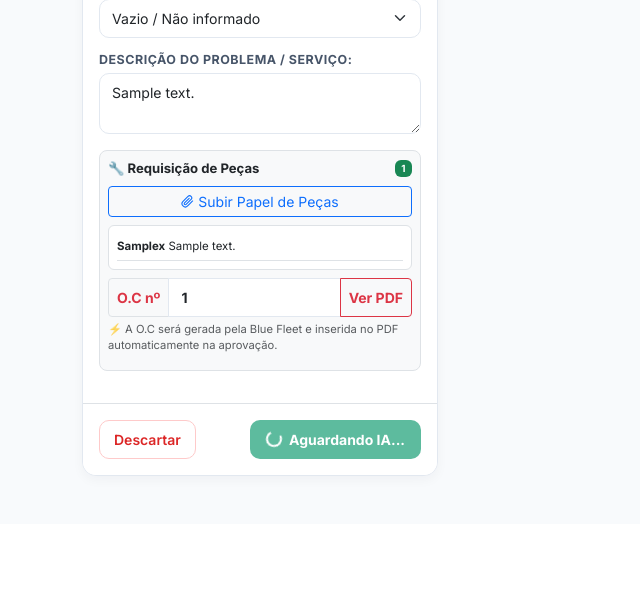
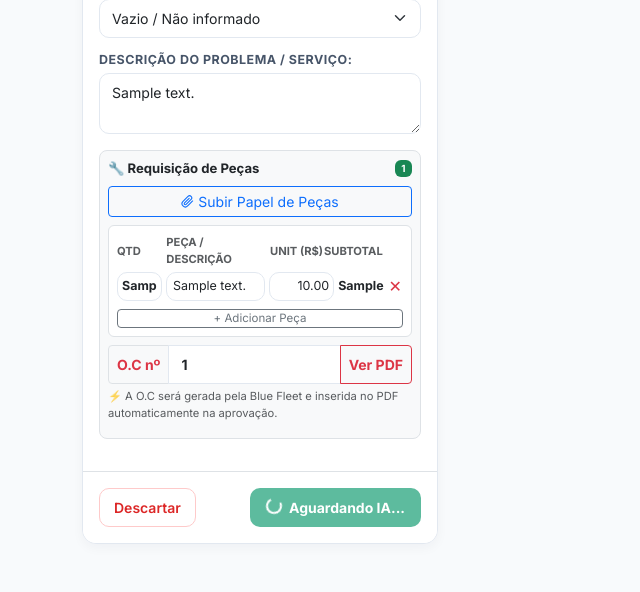
Before and after one commit to utchuco/proxy-nevada, a Flask app: template templates/painel.html in a window 1280 px wide. Shown: the part 813-1405 px from the top of the page, without its empty margins (0-640 px from the left). Before the commit the page ends 1292 px from the top, so only its background shows below. Run offline with Flask 3, Linux system fonts and the light colour scheme; the template is opened without the code that fills it: most values are stand-ins (such as "Sample title", 1, 10 or a date in 2020); some libraries are stand-ins or nearby versions.

Commit message:
Conferencia manual de pecas, data segura Blue Fleet e fixacao de placa por nome de arquivo

```diff
--- a/services/bluefleet_service.py
+++ b/services/bluefleet_service.py
@@ -691,7 +691,9 @@ def lancar_ordem_servico_pecas(contract_item_request_id, km_atual, itens_pecas,
         except Exception:
             unit = 0.0
 
-        desc = str(item.get("descricao", "")).strip().upper()
+        desc = str(item.get("descricao_pura") or item.get("descricao", "")).strip().upper()
+        desc = re.sub(r"\s*:\s*R\$\s*[\d\.,]+.*$", "", desc, flags=re.IGNORECASE).strip()
+        desc = re.sub(r"\s*\$\s*[\d\.,]+.*$", "", desc).strip()
 
         order_items_payload.append({
             "expenseGroupId": 7,                              # 01.01.02 - Peças
--- a/static/painel.js
+++ b/static/painel.js
@@ -193,6 +193,8 @@ async function aprovarChecklist(id) {
 
     if (!confirm("Confirmar envio para a Blue Fleet?")) return;
 
+    const itensPecas = coletarItensPecasDoCard(id);
+
     const payload = {
         placa: document.getElementById('placa_' + id).value.trim(),
         km_atual: document.getElementById('km_' + id).value,
@@ -203,7 +205,8 @@ async function aprovarChecklist(id) {
         solicitante: document.getElementById('solic_' + id).value.trim(),
         telefone: document.getElementById('tel_' + id).value.trim(),
         leva_e_traz: document.getElementById('leva_traz_' + id).value,
-        sufixo_tipo: document.getElementById('tipo_pdf_' + id)?.value || 'es'
+        sufixo_tipo: document.getElementById('tipo_pdf_' + id)?.value || 'es',
+        itens_pecas: itensPecas
     };
 
     const btnAprovar = document.querySelector('#card_' + id + ' .btn-approve');
@@ -496,6 +499,91 @@ function aplicarDadosExtraidosNoCard(id, dados) {
 }
 
 // --- FUNÇÕES DA REQUISIÇÃO DE PEÇAS ---
+function coletarItensPecasDoCard(id) {
+    const lista = document.getElementById('lista_itens_pecas_' + id);
+    if (!lista) return [];
+    const linhas = lista.querySelectorAll('.row-peca');
+    const itens = [];
+    linhas.forEach(row => {
+        const inputQtd = row.querySelector('.peca-qtd');
+        const inputDesc = row.querySelector('.peca-desc');
+        const inputPreco = row.querySelector('.peca-preco');
+        if (!inputDesc) return;
+
+        const qtdStr = (inputQtd ? inputQtd.value : '1').replace(',', '.').trim();
+        const precoStr = (inputPreco ? inputPreco.value : '0').replace('R$', '').replace('$', '').replace(',', '.').trim();
+        const descStr = inputDesc.value.trim().toUpperCase();
+
+        const qtd = parseFloat(qtdStr) || 1.0;
+        const unit = parseFloat(precoStr) || 0.0;
+
+        if (descStr) {
+            itens.push({
+                quantidade: qtd,
+                descricao: descStr,
+                valor_unitario: unit
+            });
+        }
+    });
+    return itens;
+}
+
+function recalcularPecasCard(id) {
+    const lista = document.getElementById('lista_itens_pecas_' + id);
+    if (!lista) return;
+    const badgeTotal = document.getElementById('badge_pecas_total_' + id);
+    const linhas = lista.querySelectorAll('.row-peca');
+    let totalGeral = 0.0;
+
+    linhas.forEach(row => {
+        const inputQtd = row.querySelector('.peca-qtd');
+        const inputPreco = row.querySelector('.peca-preco');
+        const spanSubtotal = row.querySelector('.peca-subtotal');
+
+        const qtdStr = (inputQtd ? inputQtd.value : '1').replace(',', '.').trim();
+        const precoStr = (inputPreco ? inputPreco.value : '0').replace('R$', '').replace('$', '').replace(',', '.').trim();
+
+        const qtd = parseFloat(qtdStr) || 1.0;
+        const unit = parseFloat(precoStr) || 0.0;
+        const subtotal = Math.round(qtd * unit * 100) / 100;
+        totalGeral += subtotal;
+
+        if (spanSubtotal) {
+            spanSubtotal.textContent = 'R$ ' + subtotal.toFixed(2).replace('.', ',');
+        }
+    });
+
+    if (badgeTotal) {
+        badgeTotal.textContent = 'R$ ' + totalGeral.toFixed(2).replace('.', ',');
+        badgeTotal.classList.remove('d-none');
+    }
+}
+
+function adicionarLinhaPeca(id) {
+    const lista = document.getElementById('lista_itens_pecas_' + id);
+    if (!lista) return;
+
+    const div = document.createElement('div');
+    div.className = 'row-peca d-flex align-items-center gap-1 mb-1';
+    div.innerHTML = `
+        <input type="text" class="form-control form-control-sm text-center fw-bold peca-qtd" style="width: 45px; font-size: 0.78rem; padding: 2px 4px;" value="1" oninput="recalcularPecasCard('${id}')">
+        <input type="text" class="form-control form-control-sm peca-desc" style="font-size: 0.78rem; padding: 2px 6px;" placeholder="Nome da peça" oninput="recalcularPecasCard('${id}')">
+        <input type="text" class="form-control form-control-sm text-end peca-preco" style="width: 65px; font-size: 0.78rem; padding: 2px 4px;" value="0.00" oninput="recalcularPecasCard('${id}')">
+        <span class="peca-subtotal text-end fw-bold text-dark" style="width: 65px; font-size: 0.78rem;">R$ 0,00</span>
+        <button type="button" class="btn btn-link text-danger p-0" style="width: 20px; text-decoration: none;" onclick="removerLinhaPeca('${id}', this)">✕</button>
+    `;
+    lista.appendChild(div);
+    recalcularPecasCard(id);
+}
+
+function removerLinhaPeca(id, btn) {
+    const row = btn.closest('.row-peca');
+    if (row) {
+        row.remove();
+        recalcularPecasCard(id);
+    }
+}
+
 async function subirPapelPecas(id) {
     const input = document.getElementById('input_pecas_' + id);
     if (!input.files || input.files.length === 0) return;
@@ -527,11 +615,15 @@ async function subirPapelPecas(id) {
                 const pecas = data.dados_pecas;
                 if (statusEl) statusEl.className = 'd-none';
 
-                // Renderiza itens
+                // Renderiza itens em tabela interativa editável
                 if (listaItens && pecas.itens) {
                     listaItens.innerHTML = pecas.itens.map(p => `
-                        <div class="d-flex justify-content-between border-bottom py-1">
-                            <span><b>${p.quantidade_formatada}x</b> ${p.descricao}</span>
+                        <div class="row-peca d-flex align-items-center gap-1 mb-1">
+                            <input type="text" class="form-control form-control-sm text-center fw-bold peca-qtd" style="width: 45px; font-size: 0.78rem; padding: 2px 4px;" value="${p.quantidade_formatada || p.quantidade}" oninput="recalcularPecasCard('${id}')">
+                            <input type="text" class="form-control form-control-sm peca-desc" style="font-size: 0.78rem; padding: 2px 6px;" value="${p.descricao_pura || p.descricao}" oninput="recalcularPecasCard('${id}')">
+                            <input type="text" class="form-control form-control-sm text-end peca-preco" style="width: 65px; font-size: 0.78rem; padding: 2px 4px;" value="${(p.valor_unitario || 0).toFixed(2)}" oninput="recalcularPecasCard('${id}')">
+                            <span class="peca-subtotal text-end fw-bold text-dark" style="width: 65px; font-size: 0.78rem;">${p.subtotal_formatado || 'R$ 0,00'}</span>
+                            <button type="button" class="btn btn-link text-danger p-0" style="width: 20px; text-decoration: none;" onclick="removerLinhaPeca('${id}', this)">✕</button>
                         </div>
                     `).join('');
                 }
@@ -569,12 +661,13 @@ async function gerarPdfPecas(id) {
     const ocVal = ocInput ? ocInput.value.trim() : '';
     const btnVer = document.getElementById('btn_ver_pdf_pecas_' + id);
     const nomePdfEl = document.getElementById('nome_pdf_pecas_' + id);
+    const itensPecas = coletarItensPecasDoCard(id);
 
     try {
         const res = await fetch('/painel-nevada/gerar-pdf-pecas/' + id, {
             method: 'POST',
             headers: { 'Content-Type': 'application/json' },
-            body: JSON.stringify({ oc_num: ocVal })
+            body: JSON.stringify({ oc_num: ocVal, itens: itensPecas })
         });
 
         const data = await res.json();
--- a/templates/painel.html
+++ b/templates/painel.html
@@ -267,16 +267,30 @@
                                 </div>
 
                                 <div id="box_pecas_{{ item.id_aprovacao }}" class="{% if not item.dados_pecas %}d-none{% endif %}">
-                                    <div class="bg-white p-2 rounded border mb-2" style="max-height: 140px; overflow-y: auto;">
+                                    <div class="bg-white p-2 rounded border mb-2" style="max-height: 220px; overflow-y: auto;">
+                                        <div class="d-flex justify-content-between align-items-center mb-1 text-muted" style="font-size: 0.70rem; font-weight: 700;">
+                                            <span style="width: 45px;">QTD</span>
+                                            <span class="flex-grow-1 ms-2">PEÇA / DESCRIÇÃO</span>
+                                            <span style="width: 65px;" class="text-end">UNIT (R$)</span>
+                                            <span style="width: 65px;" class="text-end">SUBTOTAL</span>
+                                            <span style="width: 22px;"></span>
+                                        </div>
                                         <div id="lista_itens_pecas_{{ item.id_aprovacao }}" class="small">
                                             {% if item.dados_pecas and item.dados_pecas.itens %}
                                                 {% for p in item.dados_pecas.itens %}
-                                                    <div class="d-flex justify-content-between border-bottom py-1">
-                                                        <span><b>{{ p.quantidade_formatada }}x</b> {{ p.descricao }}</span>
+                                                    <div class="row-peca d-flex align-items-center gap-1 mb-1">
+                                                        <input type="text" class="form-control form-control-sm text-center fw-bold peca-qtd" style="width: 45px; font-size: 0.78rem; padding: 2px 4px;" value="{{ p.quantidade_formatada }}" oninput="recalcularPecasCard('{{ item.id_aprovacao }}')">
+                                                        <input type="text" class="form-control form-control-sm peca-desc" style="font-size: 0.78rem; padding: 2px 6px;" value="{{ p.descricao_pura or p.descricao }}" oninput="recalcularPecasCard('{{ item.id_aprovacao }}')">
+                                                        <input type="text" class="form-control form-control-sm text-end peca-preco" style="width: 65px; font-size: 0.78rem; padding: 2px 4px;" value="{{ '%.2f'|format(p.valor_unitario) }}" oninput="recalcularPecasCard('{{ item.id_aprovacao }}')">
+                                                        <span class="peca-subtotal text-end fw-bold text-dark" style="width: 65px; font-size: 0.78rem;">{{ p.subtotal_formatado }}</span>
+                                                        <button type="button" class="btn btn-link text-danger p-0" style="width: 20px; text-decoration: none;" onclick="removerLinhaPeca('{{ item.id_aprovacao }}', this)">✕</button>
                                                     </div>
                                                 {% endfor %}
                                             {% endif %}
                                         </div>
+                                        <button type="button" class="btn btn-outline-secondary btn-sm w-100 py-0 mt-1" style="font-size: 0.72rem;" onclick="adicionarLinhaPeca('{{ item.id_aprovacao }}')">
+                                            + Adicionar Peça
+                                        </button>
                                     </div>
 
                                     <div class="input-group input-group-sm mb-1">
```
Also changed, not shown: routes/painel.py (+36 -24 lines), services/pecas_service.py (+6 -4 lines).
